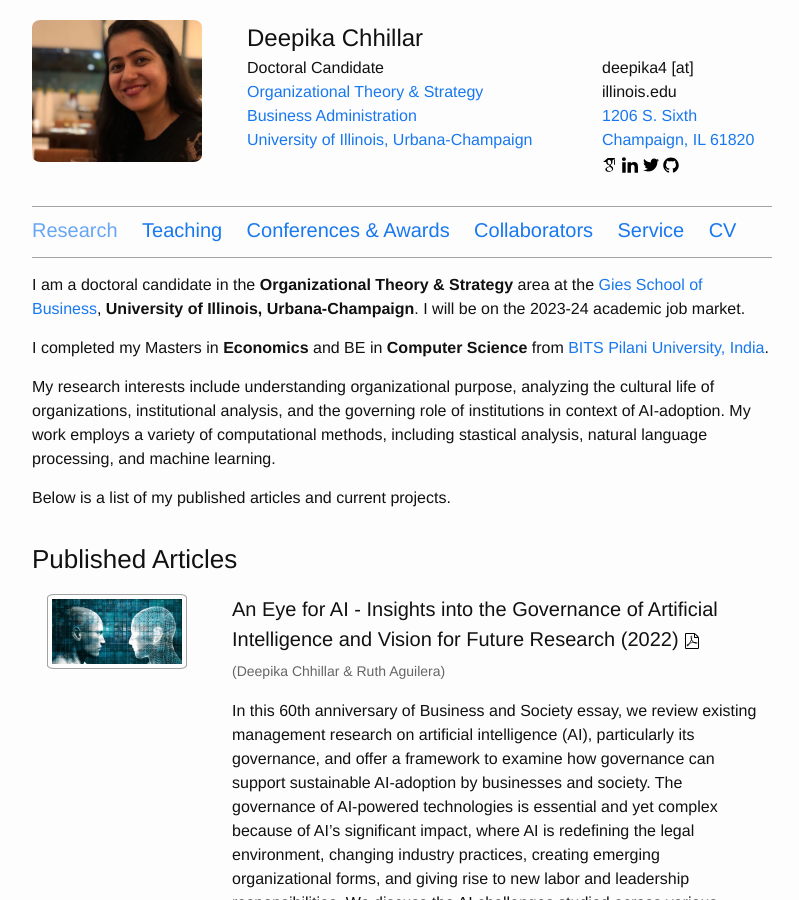
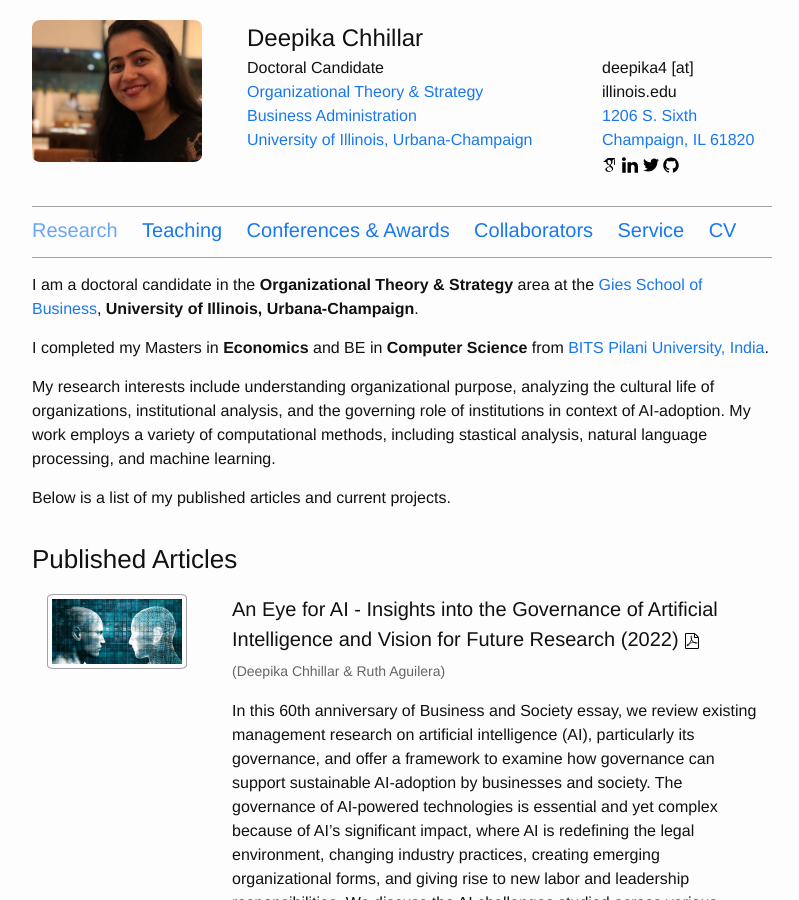
Before and after one commit to deepikachhillar/deepikachhillar.github.io, a Jekyll site: the page built from index.md, in a window 1280 px wide and 900 px high. Shown: the whole window, without its empty margins (238-1037 px from the left). Built offline with Jekyll 4.4.1, drawn with Linux system fonts in a browser that asks for light colours.

Commit message:
Update index.md

```diff
--- a/index.md
+++ b/index.md
@@ -5,7 +5,7 @@ weight: 1
 group: research
 ---
 
-I am a doctoral candidate in the **Organizational Theory & Strategy** area at the [Gies School of Business](https://giesbusiness.illinois.edu/){:target="_blank"}, **University of Illinois, Urbana-Champaign**. I will be on the 2023-24 academic job market.
+I am a doctoral candidate in the **Organizational Theory & Strategy** area at the [Gies School of Business](https://giesbusiness.illinois.edu/){:target="_blank"}, **University of Illinois, Urbana-Champaign**.
 
 I completed my Masters in **Economics** and BE in **Computer Science** from [BITS Pilani University, India](https://www.bits-pilani.ac.in/){:target="_blank"}.
 
```
